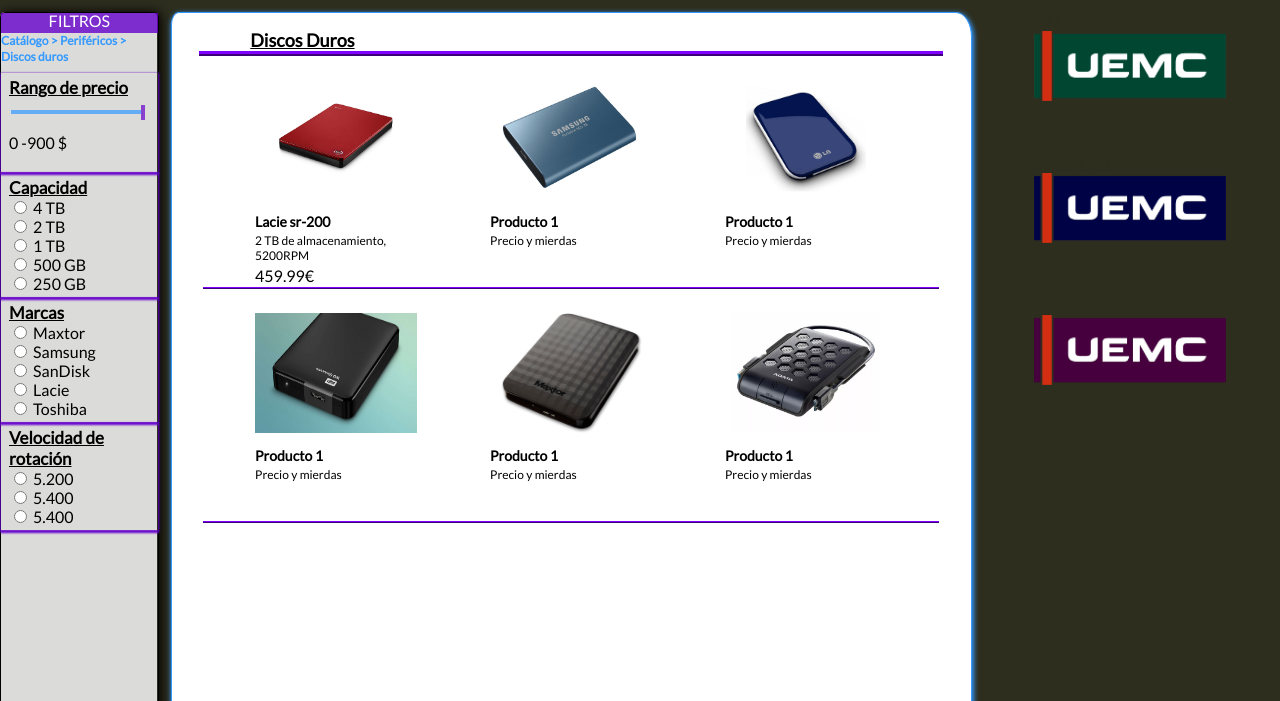
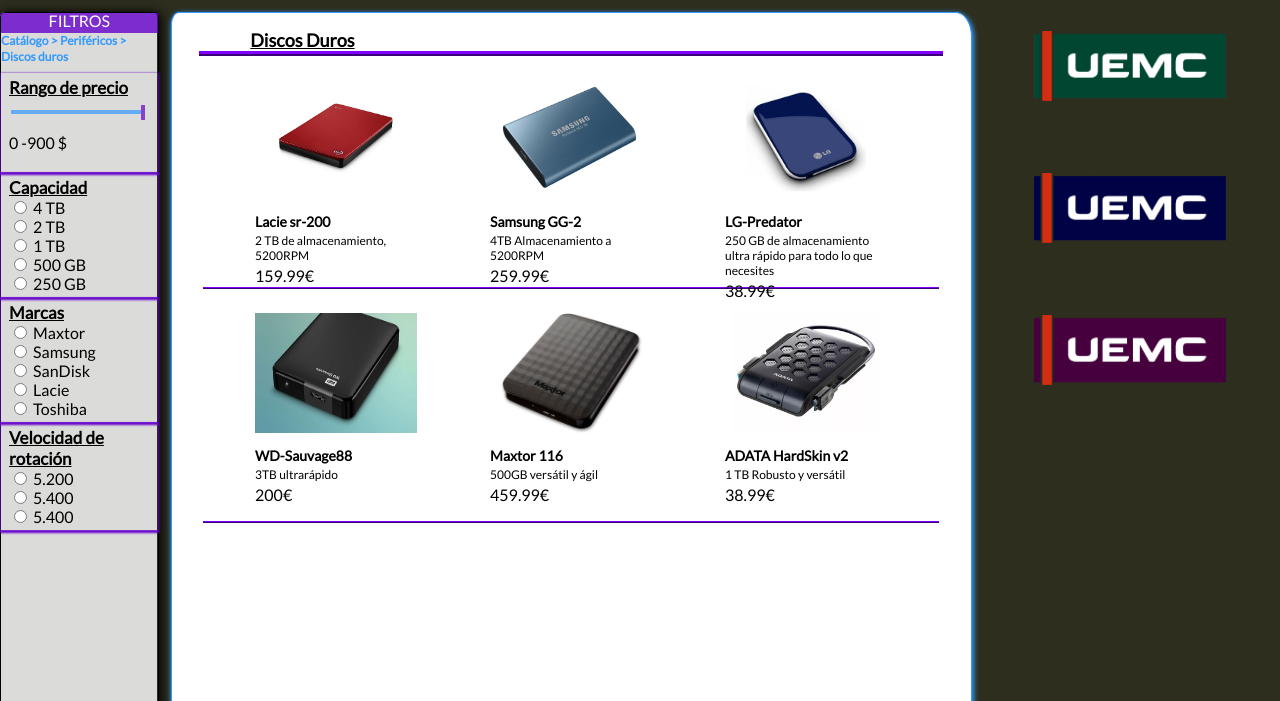
Before and after one commit to GZA1/DWpractica, a PHP site: page /catalogo/xxxx-cat.html in a window 1280 px wide. Shown: the part 68-769 px from the top of the page. Run offline with PHP 8.4, Linux system fonts and the light colour scheme; some libraries are stand-ins or nearby versions.

Commit message:
aight-Stable

```diff
--- a/catalogo/xxxx-cat.html
+++ b/catalogo/xxxx-cat.html
@@ -174,33 +174,40 @@
                             <a href=""><img src="..//img/externos/1.jpg"></a>
                             <p class="proTitulo">Lacie sr-200</p>
                             <p class="proDescripcion">2 TB de almacenamiento, 5200RPM</p>
-                            <p class="proPrecio">459.99€</p>
+                            <p class="proPrecio">159.99€</p>
                         </div>
                         <div class="product">
                             <a href=""><img src="..//img/externos/2.jpg"></a>
-                            <p class="proTitulo">Producto 1</p>
-                            <p class="proDescripcion">Precio y mierdas</p></div>
+                            <p class="proTitulo">Samsung GG-2</p>
+                            <p class="proDescripcion">4TB Almacenamiento a 5200RPM</p>
+                            <p class="proPrecio">259.99€</p>
+                        </div>
+
                         <div class="product">
                             <a href=""><img src="..//img/externos/3.jpg"></a>
-                            <p class="proTitulo">Producto 1</p>
-                            <p class="proDescripcion">Precio y mierdas</p>
+                            <p class="proTitulo">LG-Predator</p>
+                            <p class="proDescripcion">250 GB de almacenamiento ultra rápido para todo lo que necesites</p>
+                            <p class="proPrecio">38.99€</p>
                         </div>
                     </div>
                     <div class="productRow">
                         <div class="product">
                             <a href=""><img src="..//img/externos/4.jpg"></a>
-                            <p class="proTitulo">Producto 1</p>
-                            <p class="proDescripcion">Precio y mierdas</p>
+                            <p class="proTitulo">WD-Sauvage88</p>
+                            <p class="proDescripcion">3TB ultrarápido</p>
+                            <p class="proPrecio">200€</p>
                         </div>
                         <div class="product">
                             <a href=""><img src="..//img/externos/5.jpg"></a>
-                            <p class="proTitulo">Producto 1</p>
-                            <p class="proDescripcion">Precio y mierdas</p>
+                            <p class="proTitulo">Maxtor 116</p>
+                            <p class="proDescripcion">500GB versátil y ágil</p>
+                            <p class="proPrecio">459.99€</p>
                         </div>
                         <div class="product">
                             <a href=""><img src="..//img/externos/6.jpg"></a>
-                            <p class="proTitulo">Producto 1</p>
-                            <p class="proDescripcion">Precio y mierdas</p>
+                            <p class="proTitulo">ADATA HardSkin v2</p>
+                            <p class="proDescripcion">1 TB Robusto y versátil </p>
+                            <p class="proPrecio">38.99€</p>
                         </div>
                     </div>
                     <div class="productRow">
--- a/styles/style-catalogo.css
+++ b/styles/style-catalogo.css
@@ -384,7 +384,7 @@ input[type=radio]:checked ~ label{
     visibility: visible;
 }
 
-#subSobremesa {
+.subMenu {
     vertical-align: bottom;
     background-color: white;
 /*    opacity: 1;*/
@@ -394,29 +394,31 @@ input[type=radio]:checked ~ label{
     position: absolute;
     height: 40vh;
 /*    width: 30vw;*/
-    left: 15vw;
+    left: 102%;
     top: 1vh;
     z-index: 99;
     display: flex;
     flex-direction: column;
     box-shadow: 1px 3px 12px 3px;
+/*    border-radius: 7px 7px;;*/
 
 }
-#subSobremesa:hover {
+
+.subMenu:hover {
     visibility: visible;
 }
 
 
 
 
-#subSobremesa > a {
+.subMenu > a {
     font-family: 'Lato', sans-serif;
     margin: 0px 0 5px 0;
     width: 12vw;
     padding-left: 10px;
 }
 
-#subSobremesa > a:hover {
+.subMenu > a:hover {
     color: rgba(102,0,204,0.80);
     font-weight: 600;
     cursor: pointer;
@@ -426,7 +428,7 @@ input[type=radio]:checked ~ label{
 
 
 
-#subSobremesa > div {
+.subMenu > div {
     margin: 0 0 6px 0;
     padding: 0 0 0 4px;
 /*    background-color: aqua;*/
@@ -436,6 +438,9 @@ input[type=radio]:checked ~ label{
     display: block;
     height: 3vh;
     line-height: 3vh;
+    border: solid rgba(102,0,204,0.80);
+    border-width: 0 0 2px 0;
+
 }
 
 /*------------------------------------------------------*/
```
Also changed, not shown: catalogo/index.html (+67 -12 lines).
